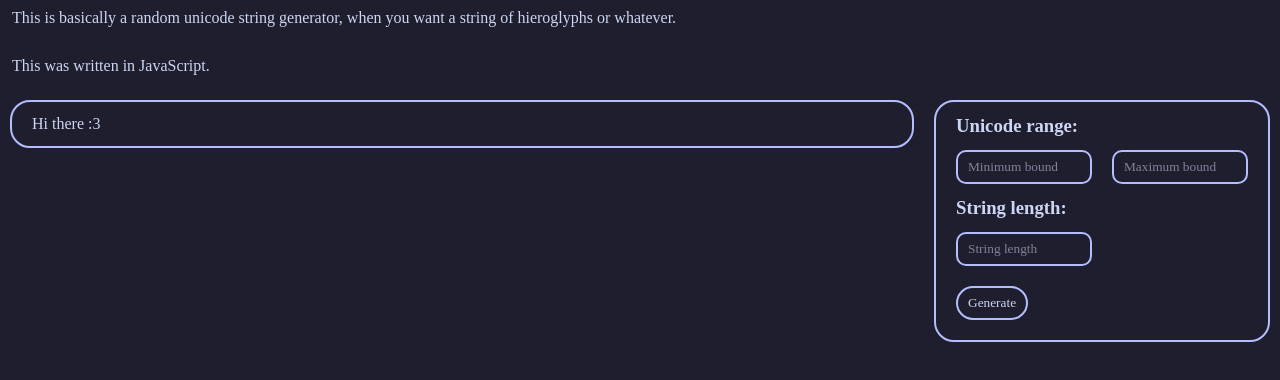
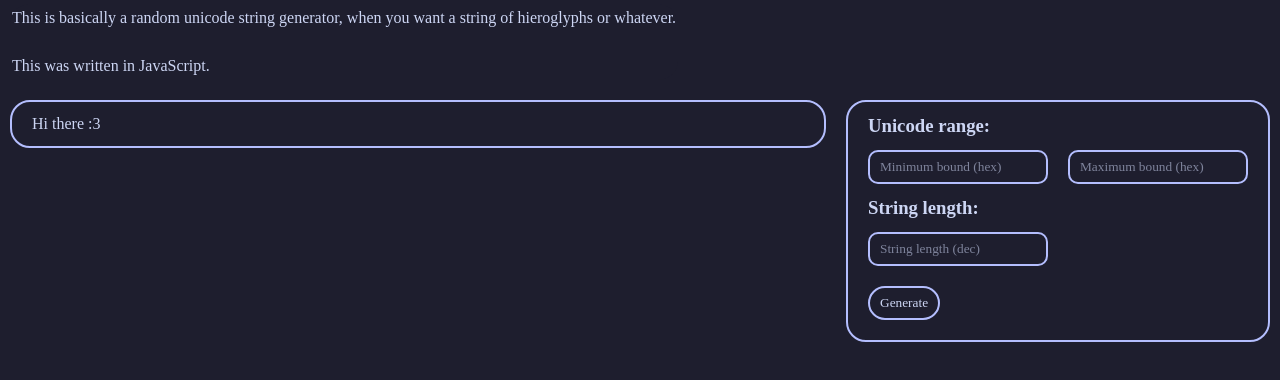
Before and after one commit to swxye/swxye.github.io, a website with bundled scripts: page pages/unicode_generator/index.html in a window 1280 px wide. Shown: the part 74-454 px from the top of the page. Built offline with nearby package versions, Linux system fonts and the light colour scheme.

Commit message:
Update index.html

```diff
--- a/pages/unicode_generator/index.html
+++ b/pages/unicode_generator/index.html
@@ -41,10 +41,10 @@
                                 class="box_input"
                                 type="text"
                                 name="name"
-                                placeholder="Minimum bound"
+                                placeholder="Minimum bound (hex)"
                                 minlength="1"
                                 maxlength="6"
-                                size="13"
+                                size="19"
                             />
 
                             <input
@@ -52,10 +52,10 @@
                                 class="box_input"
                                 type="text"
                                 name="name"
-                                placeholder="Maximum bound"
+                                placeholder="Maximum bound (hex)"
                                 minlength="1"
                                 maxlength="6"
-                                size="13"
+                                size="19"
                             />
                         </div>
 
@@ -65,10 +65,10 @@
                             class="box_input"
                             type="text"
                             name="name"
-                            placeholder="String length"
+                            placeholder="String length (dec)"
                             minlength="1"
                             maxlength="6"
-                            size="13"
+                            size="19"
                         />
                     </div>
 
```
